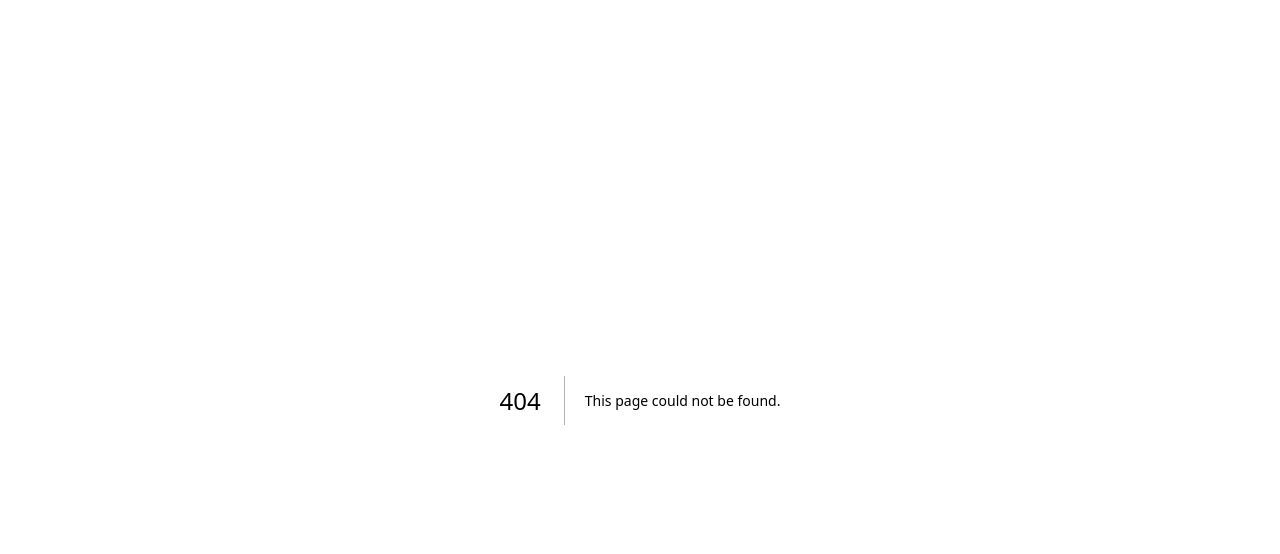
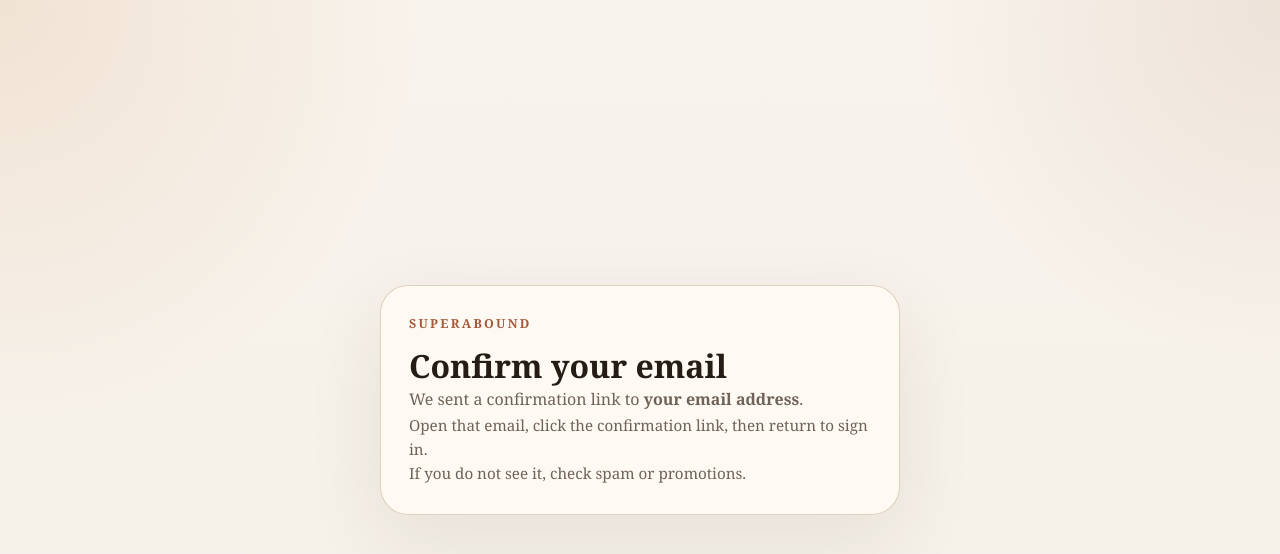
Before and after one commit to thoughtlead/superabound-coding, a Next.js app: page /signup/confirm-email in a window 1280 px wide. Before the commit this address had no page. Shown: the top 554 px of the page. Built offline with nearby package versions, Linux system fonts and the light colour scheme.

Commit message:
Add signup email confirmation screen

```diff
--- /dev/null
+++ b/app/signup/confirm-email/page.tsx
@@ -0,0 +1,31 @@
+import Link from "next/link";
+
+type ConfirmEmailPageProps = {
+  searchParams?: {
+    email?: string;
+  };
+};
+
+export default function ConfirmEmailPage({
+  searchParams,
+}: ConfirmEmailPageProps) {
+  return (
+    <div className="login-wrap">
+      <main className="panel login-card">
+        <p className="eyebrow">Superabound</p>
+        <h1>Confirm your email</h1>
+        <p>
+          We sent a confirmation link to{" "}
+          <strong>{searchParams?.email ?? "your email address"}</strong>.
+        </p>
+        <p className="form-note">
+          Open that email, click the confirmation link, then return to{" "}
+          <Link href="/login">sign in</Link>.
+        </p>
+        <p className="form-note">
+          If you do not see it, check spam or promotions.
+        </p>
+      </main>
+    </div>
+  );
+}
```
Also changed, not shown: app/auth/sign-up/route.ts (+3 -8 lines).
